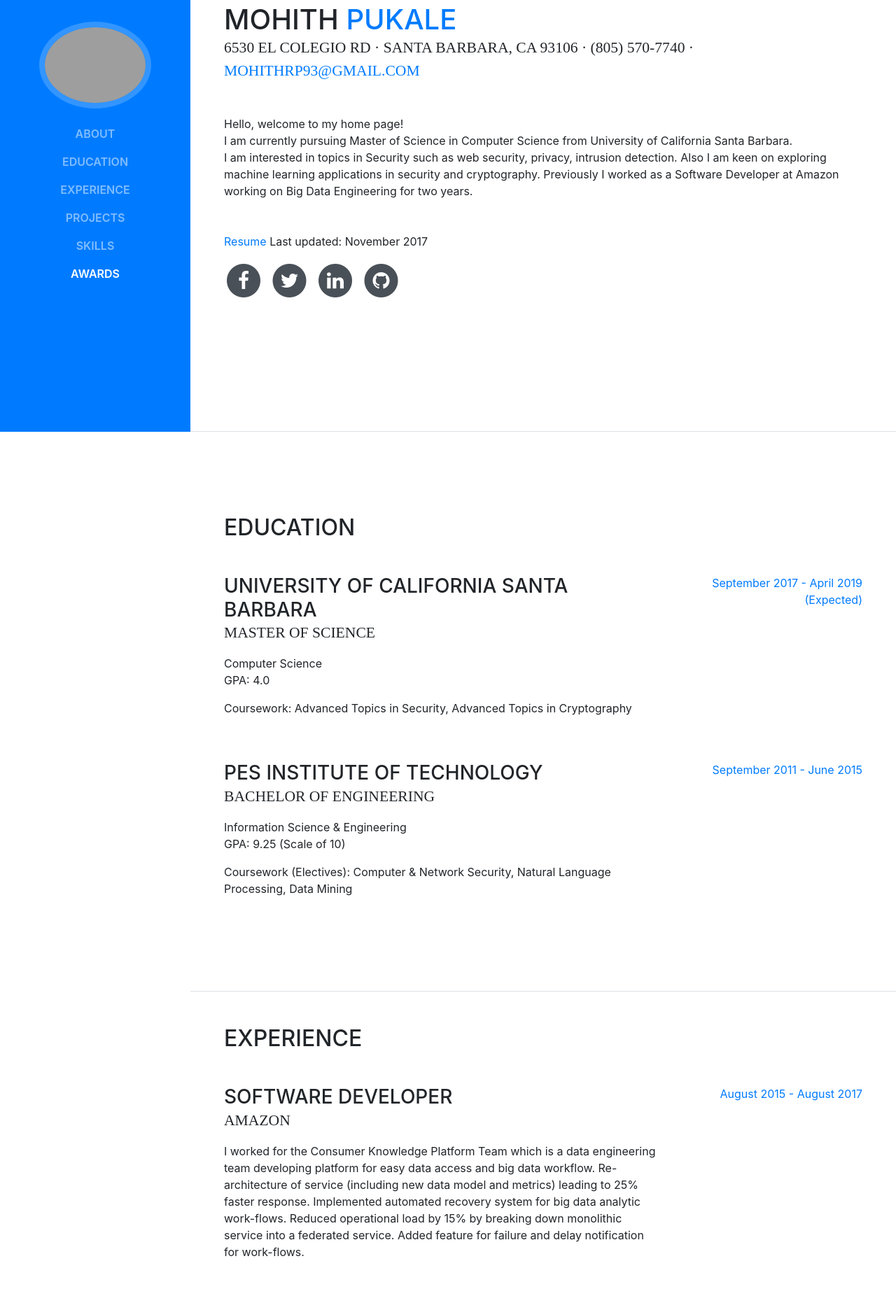
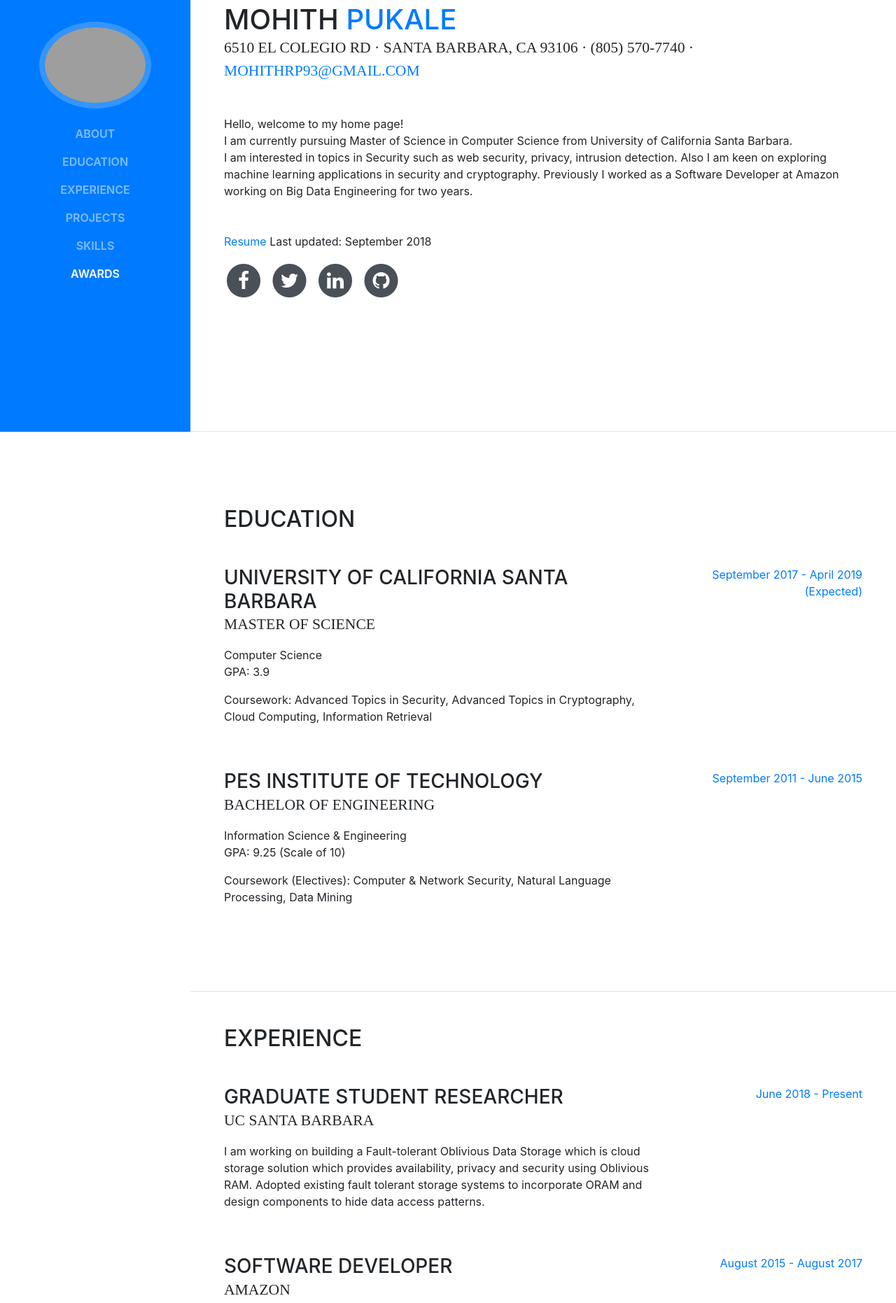
Before and after one commit to mohithpukale/mohithpukale.github.io, a website with bundled scripts: page index.html in a window 1280 px wide. Shown: the part 183-2045 px from the top of the page at 70% size. Built offline with nearby package versions, Linux system fonts and the light colour scheme; grey boxes are pictures that could not be loaded; a web font is replaced by a local one.

Commit message:
Updating resume and adding latest projects

```diff
--- a/index.html
+++ b/index.html
@@ -70,13 +70,13 @@
           <h1 class="mb-0">Mohith
             <span class="text-primary">Pukale</span>
           </h1>
-          <div class="subheading mb-5">6530 El Colegio Rd · Santa Barbara, CA 93106 · (805) 570-7740 ·
+          <div class="subheading mb-5">6510 El Colegio Rd · Santa Barbara, CA 93106 · (805) 570-7740 ·
             <a href="mailto:mohithrp93@gmail.com">mohithrp93@gmail.com</a>
           </div>
           <p class="mb-5">Hello, welcome to my home page!
           <br>I am currently pursuing Master of Science in Computer Science from University of California Santa Barbara.
           <br>I am interested in topics in Security such as web security, privacy, intrusion detection. Also I am keen on exploring machine learning applications in security and cryptography. Previously I worked as a Software Developer at Amazon working on Big Data Engineering for two years.</p>
-          <div><p><a href="resources/MohithPukale.pdf">Resume</a> Last updated: November 2017</p></div>
+          <div><p><a href="resources/MohithPukale.pdf">Resume</a> Last updated: September 2018</p></div>
           <ul class="list-inline list-social-icons mb-0">
             <li class="list-inline-item">
               <a href="https://facebook.com/mohith.pukale">
@@ -125,8 +125,8 @@
               <h3 class="mb-0">University of California Santa Barbara</h3>
               <div class="subheading mb-3">Master of Science</div>
               <div>Computer Science</div>
-              <p>GPA: 4.0</p>
-              <p>Coursework: Advanced Topics in Security, Advanced Topics in Cryptography</p>
+              <p>GPA: 3.9</p>
+              <p>Coursework: Advanced Topics in Security, Advanced Topics in Cryptography, Cloud Computing, Information Retrieval</p>
             </div>
             <div class="resume-date text-md-right">
               <span class="text-primary">September 2017 - April 2019 (Expected)</span>
@@ -152,6 +152,17 @@
       <section class="resume-section p-3 p-lg-5 d-flex flex-column" id="experience">
         <div class="my-auto">
           <h2 class="mb-5">Experience</h2>
+
+          <div class="resume-item d-flex flex-column flex-md-row mb-5">
+            <div class="resume-content mr-auto">
+              <h3 class="mb-0">Graduate Student Researcher</h3>
+              <div class="subheading mb-3">UC Santa Barbara</div>
+              <p>I am working on building a Fault-tolerant Oblivious Data Storage which is cloud storage solution which provides availability, privacy and security using Oblivious RAM. Adopted existing fault tolerant storage systems to incorporate ORAM and design components to hide data access patterns.</p>
+            </div>
+            <div class="resume-date text-md-right">
+              <span class="text-primary">June 2018 - Present</span>
+            </div>
+          </div>
 
           <div class="resume-item d-flex flex-column flex-md-row mb-5">
             <div class="resume-content mr-auto">
@@ -192,6 +203,10 @@
       <section class="resume-section p-3 p-lg-5 d-flex flex-column" id="projects">
         <div class="my-auto">
           <h2 class="mb-5">Projects</h2>
+          <h3>Ramsey Search</h3>
+          <p>It is cloud-based search and optimization project to find counterexamples for <a href="http://mathworld.wolfram.com/RamseysTheorem.html"> Ramsey Theorem</a> It was built making use of a Master-Slave architecture using Go to distribute tasks on various cloud platforms. Various techniques such as Tabu Search, Simulated annealing was used for search optimization and to avoid local minima.</p>
+          <h3>WikiSummary</h3>
+          <p>Wiki Search and Summary is a web application for searching wikipedia. A short summary for each of the search results is displayed to make getting the right page faster. The document summarizer checks the query term frequency in each sentence to do the sentence extraction and hence get the summary. The project is developed in Python 3, Solr and Elastic Search for searching the documents. <a href="https://github.com/mohithpukale/wikiSummary"> Github Link</a></p>
           <h3 class="mb-0">Privacy Preserving Spam Detector</h3>
           <p>The aim was to build a spam classifier, which would not have access to the content of the emails. The model is a simple bag-of-words Logistic Classifier, which will extract words of relevance from the text and assign weights to them. A partial homomoprhic Paillier cryptosystem was used for encryption to compare the performance metric vs unencrypted data. <a href="https://github.com/ap1995/Cryptography"> Github Link</a></p>
           <h3 class="mb-0">Reflector</h3>
@@ -225,6 +240,9 @@
             </li>
             <li class="list-inline-item">
               <i class="devicon-c-plain"></i>
+            </li>
+            <li class="list-inline-item">
+              <i class="devicon-go"></i>
             </li>
             <li class="list-inline-item">
               <i class="devicon-amazonwebservices-plain-wordmark"></i>
```
Also changed, not shown: 1 other file.
